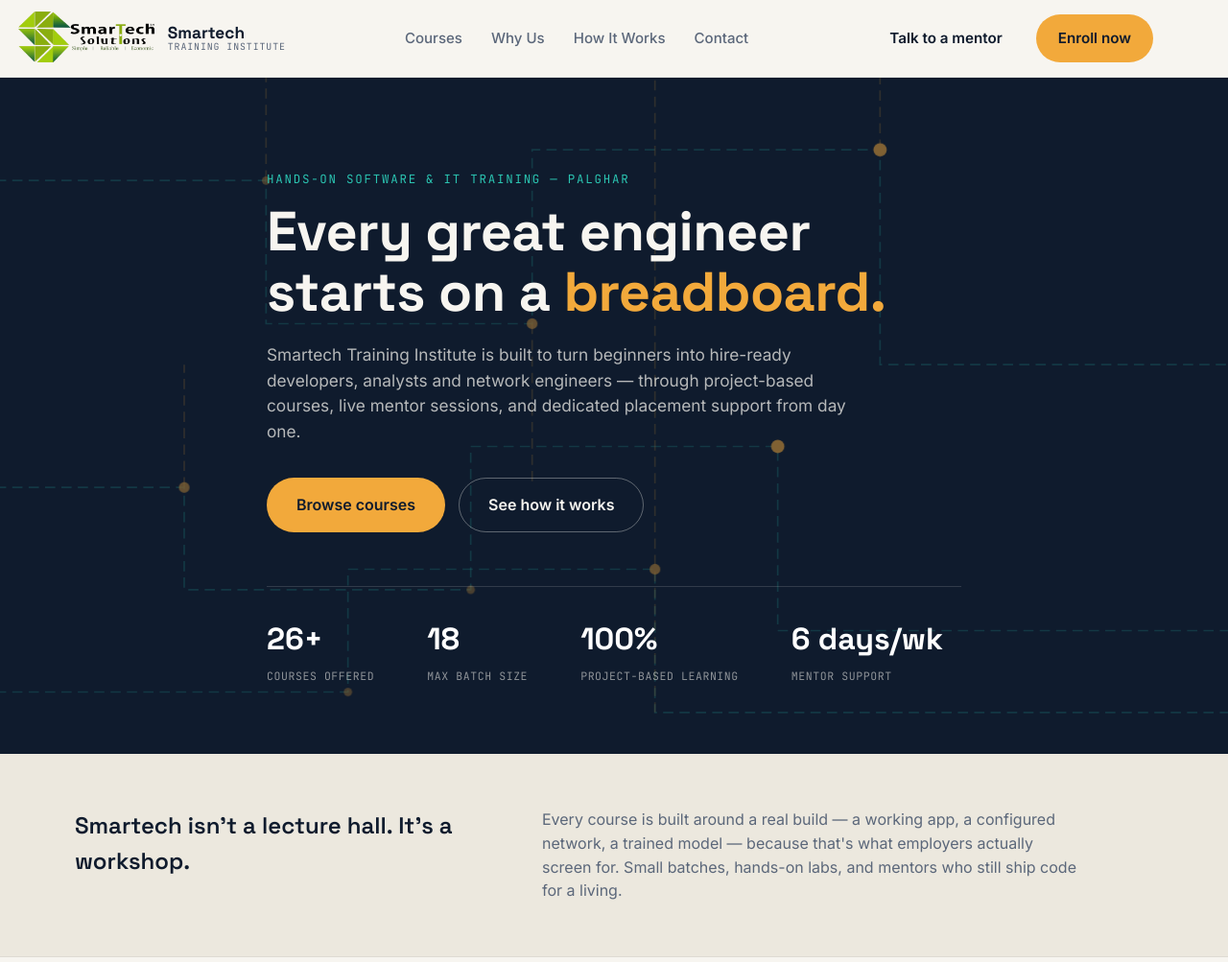
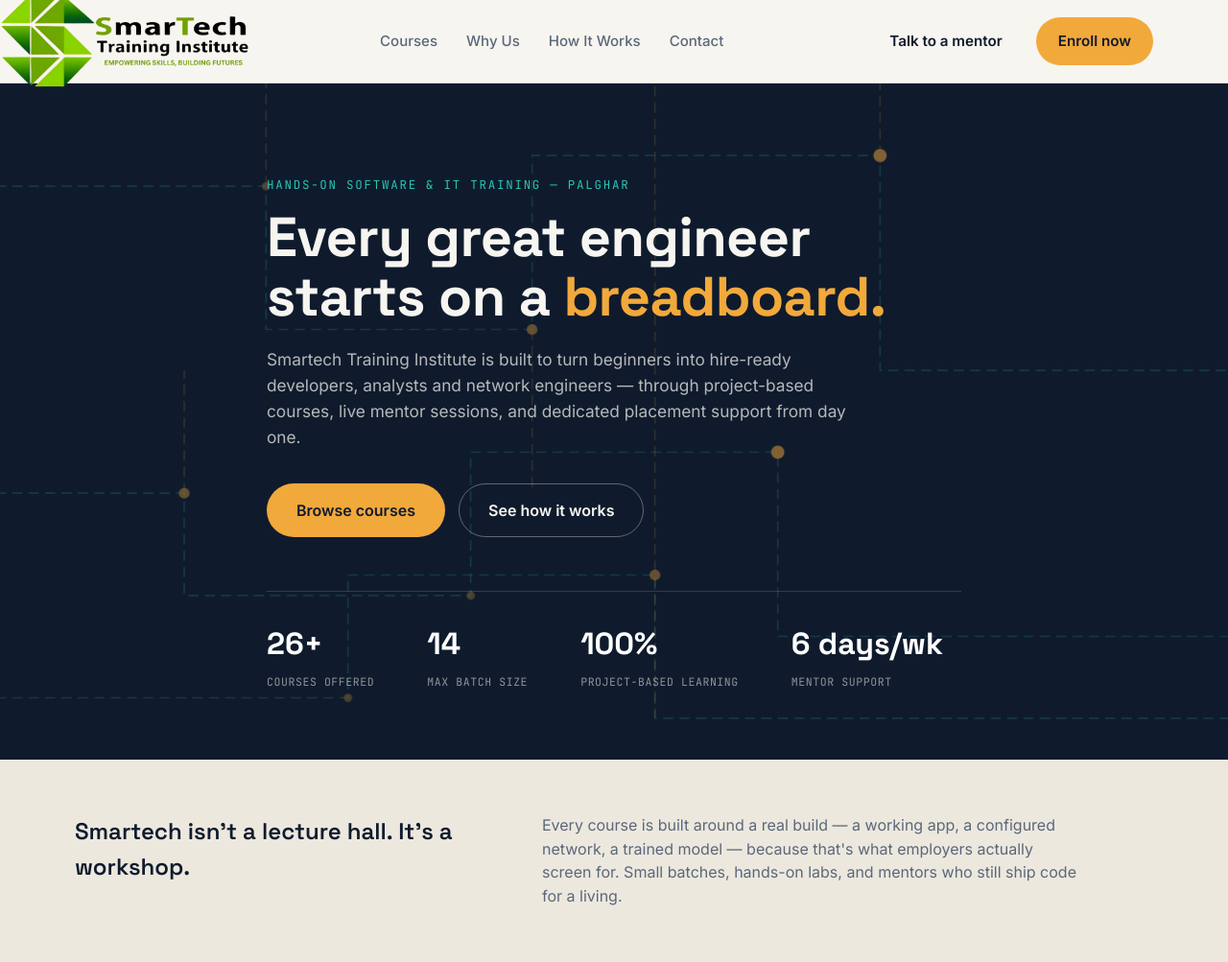
Before and after one commit to Dipanshu0919/smart-institute.github.io, a Flask app: page / in a window 1280 px wide. Shown: the top 1003 px of the page at 96% size. Run offline with Flask 3, Linux system fonts and the light colour scheme.

Commit message:
Update logo, header styling, batch size (18→14), fix address typo, remove dashboard auth

```diff
--- a/app.py
+++ b/app.py
@@ -109,7 +109,6 @@ def admin_logout():
     return redirect(url_for('admin_login'))
 
 @app.route('/dashboard')
-@login_required
 def admin_dashboard():
     conn = get_db()
     enrollments = conn.execute(
--- a/static/style.css
+++ b/static/style.css
@@ -148,12 +148,15 @@ img{ max-width: 100%; display: block; }
   align-items: center;
   justify-content: space-between;
   gap: 24px;
-  padding-top: 12px;
-  padding-bottom: 12px;
+  min-height: 80px;
+  padding-top: 0;
+  padding-bottom: 0;
 }
 .brand{
   display: flex;
   align-items: center;
+  align-self: stretch;
+  height: 100%;
   gap: 10px;
   /* This is the standard "full-bleed" trick: it measures how far this row
      sits from the true edge of the browser window (whether that's because
@@ -164,7 +167,17 @@ img{ max-width: 100%; display: block; }
   padding-left: 16px;
 }
 .brand__mark{ color: var(--ink-navy); display: flex; }
-.brand__logo-img{ height: 56px; width: auto; max-width: 230px; object-fit: contain; }
+.brand__logo-img{
+  height: 90%;
+  width: auto;
+  max-width: 230px;
+  object-fit: contain;
+  display: block;
+  margin-top: 0;
+  margin-bottom: 0;
+  transform: scale(1.14);
+  transform-origin: center;
+}
 .brand__word{
   font-family: var(--font-display);
   font-weight: 700;
@@ -247,15 +260,21 @@ img{ max-width: 100%; display: block; }
    let flex items shrink (default min-width:auto blocks that) and scale
    the logo/wordmark/button down instead of spilling off-screen. */
 .header-inner{ min-width: 0; }
-.brand{ min-width: 0; flex-shrink: 1; overflow: hidden; }
+.brand{ min-width: 0; flex-shrink: 1; overflow: visible; }
 .brand__mark, .brand__logo-img{ flex-shrink: 0; }
 .brand__word{ min-width: 0; overflow: hidden; }
 .header-actions{ flex-shrink: 0; }
 
 @media (max-width: 480px){
-  .header-inner{ gap: 8px; padding-top: 10px; padding-bottom: 10px; }
+  .header-inner{ gap: 8px; min-height: 64px; padding-top: 0; padding-bottom: 0; }
   .brand{ gap: 6px; }
-  .brand__logo-img{ height: 44px; max-width: 150px; }
+  .brand__logo-img{
+    height: 100%;
+    max-width: 150px;
+    margin-top: 0;
+    margin-bottom: 0;
+    transform: scale(1.12);
+  }
   .brand__mark svg{ width: 28px; height: 28px; }
   .brand__word{ font-size: 0.8rem; white-space: nowrap; text-overflow: ellipsis; }
   .brand__word em{ font-size: 0.54rem; white-space: nowrap; text-overflow: ellipsis; overflow: hidden; }
--- a/templates/index.html
+++ b/templates/index.html
@@ -26,7 +26,6 @@
   <div class="wrap header-inner">
     <a href="#top" class="brand" aria-label="Smartech Training Institute — home">
       <img class="brand__logo-img" id="brandLogoImg" src="{{ url_for('static', filename='smartech logo.png') }}" alt="Smartech Training Institute logo">
-      <span class="brand__word">Smartech<em>Training Institute</em></span>
     </a>
 
     <nav class="main-nav" id="mainNav">
@@ -88,7 +87,7 @@
           <span class="stat__label">Courses offered</span>
         </div>
         <div class="stat">
-          <span class="stat__num" data-count="18">0</span>
+          <span class="stat__num" data-count="14">0</span>
           <span class="stat__label">Max batch size</span>
         </div>
         <div class="stat">
@@ -167,7 +166,7 @@
             <svg viewBox="0 0 40 40"><path d="M8 30 L8 14 L20 6 L32 14 L32 30 Z" fill="none" stroke="currentColor" stroke-width="2"/><path d="M16 30 V20 H24 V30" fill="none" stroke="currentColor" stroke-width="2"/></svg>
           </div>
           <h3>Small batches, real feedback</h3>
-          <p>Capped at 18 students per batch, so mentors review your code and your questions get answered the same session.</p>
+          <p>Capped at 14 students per batch, so mentors review your code and your questions get answered the same session.</p>
         </div>
         <div class="why-card">
           <div class="why-card__icon" aria-hidden="true">
@@ -238,7 +237,7 @@
         <ul class="contact-list" id="contact">
           <li>
             <span class="contact-list__label">Visit</span>
-            <span>Near Prakash Tokish, Side by ICICI Bank, 1st Floor, Palghar West, Maharashtra, 401404</span>
+            <span>Near Prakash Talkies, Side by ICICI Bank, 1st Floor, Palghar West, Maharashtra, 401404</span>
           </li>
           <li>
             <span class="contact-list__label">Call</span>
```
Also changed, not shown: static/smartech logo.png.
